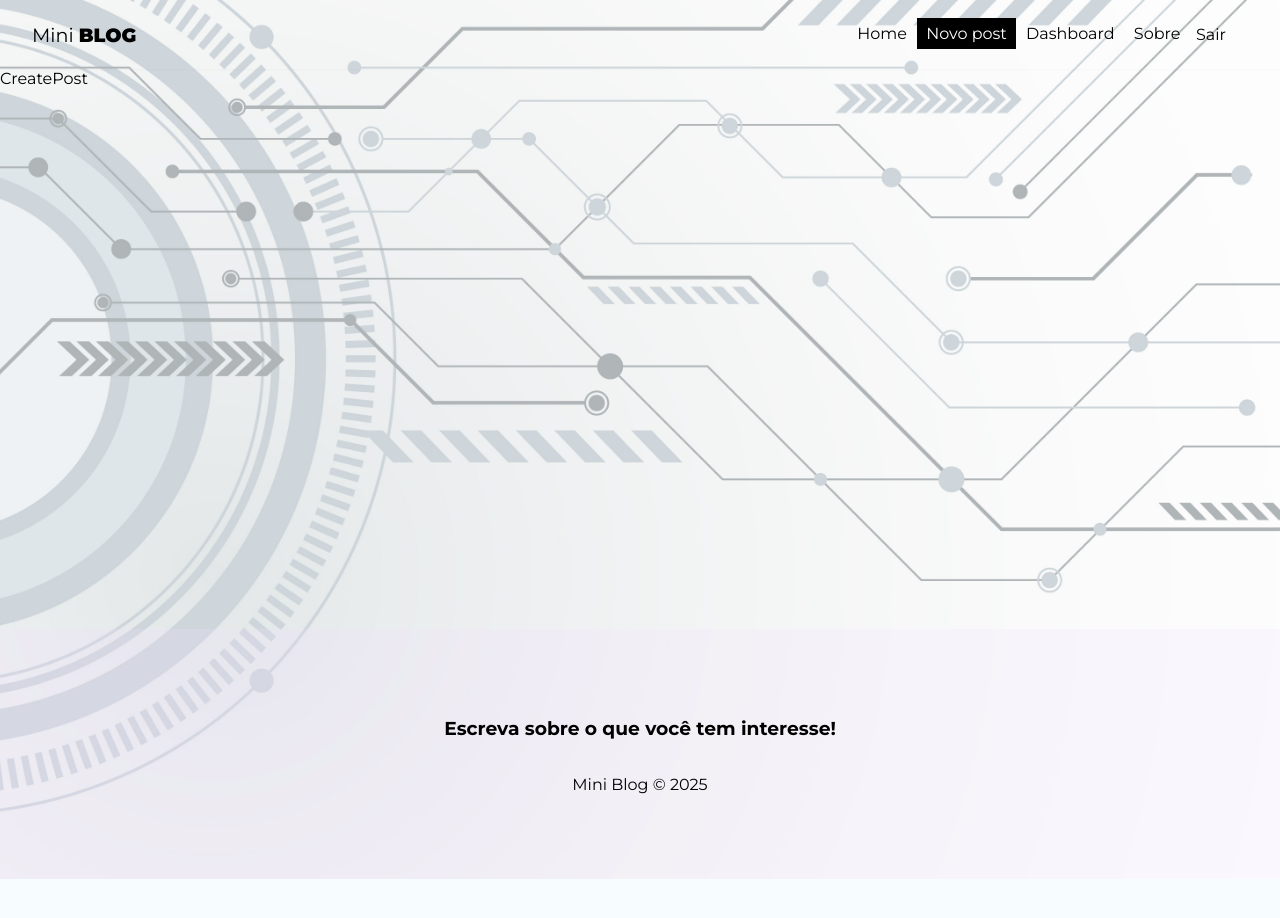
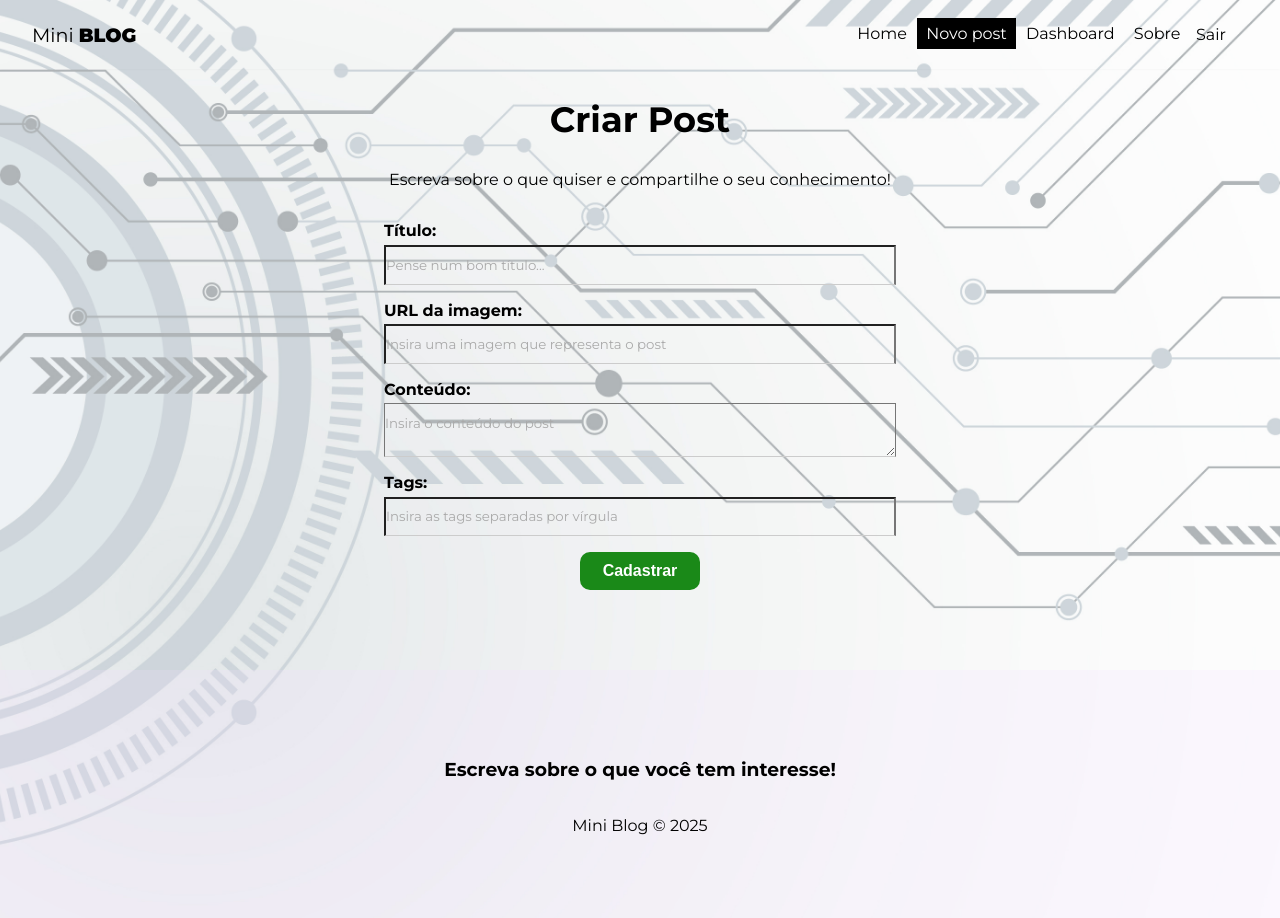
Before and after one commit to JBLimaGo/miniblog, a React (Create React App) app: page /posts/create in a window 1280 px wide. Before the commit the page ends 879 px from the top, so only its background shows below. Built offline with nearby package versions, Linux system fonts and the light colour scheme; no server answers; sample sign-in values are in the browser's storage.

Commit message:
Função Post e Inserindo dados no FireBase

```diff
--- /dev/null
+++ b/src/hooks/useInsertDocument.js
@@ -0,0 +1,68 @@
+import { useState, useEffect, useReducer } from "react";
+import { db } from "../firebase/config";
+import { collection, addDoc, Timestamp } from "firebase/firestore";
+
+const initialState = {
+  //document: null,
+  loading: null,
+  error: null,
+};
+
+const insertReducer = (state, action) => {
+  switch (action.type) {
+    case "LOADING":
+      return { loading: true, error: null };
+    case "INSERT_DOC":
+      return { loading: false, error: null };
+    case "ERROR":
+      return { loading: false, error: action.payload };
+    default:
+      return state;
+  }
+};
+
+export const useInsertDocument = (docCollection) => {
+  const [response, dispatch] = useReducer(insertReducer, initialState);
+
+  // deal with memory leak
+  const [cancelled, setCancelled] = useState(false);
+
+  const checkCancelBeforeDispatch = (action) => {
+    if (!cancelled) {
+      dispatch(action);
+    }
+  };
+
+  const insertDocument = async (document) => {
+    checkCancelBeforeDispatch({
+      type: "LOADING",
+    });
+
+    try {
+      const newDocument = { ...document, createdAt: Timestamp.now() };
+
+      const insertDocument = await addDoc(
+        collection(db, docCollection),
+        newDocument
+      );
+
+      checkCancelBeforeDispatch({
+        type: "INSERTED_DOC",
+        payload: insertDocument,
+      });
+      // const docRef = await addDoc(collection(db, docCollection), newDocument);
+      // dispatch({ type: "INSERT_DOCUMENT_SUCCESS", payload: docRef });
+    } catch (error) {
+      checkCancelBeforeDispatch({
+        type: "ERROR",
+        payload: error.message,
+      });
+    }
+  };
+
+  useEffect(() => {
+    return () => setCancelled(true);
+  }, []);
+
+  return { insertDocument, response };
+};
--- a/src/pages/CreatePost/CreatePost.js
+++ b/src/pages/CreatePost/CreatePost.js
@@ -1,9 +1,109 @@
 import styles from "./CreatePost.module.css";
 
+import { useState } from "react";
+import { useNavigate } from "react-router-dom";
+import { useAuthValue } from "../../context/AuthContext";
+import { useInsertDocument } from "../../hooks/useInsertDocument";
+
 const CreatePost = () => {
+  const [title, setTitle] = useState("");
+  const [image, setImage] = useState("");
+  const [body, setBody] = useState("");
+  const [tags, setTags] = useState("");
+  const [formError, setFormError] = useState("");
+
+  const { user } = useAuthValue();
+
+  const { insertDocument, response } = useInsertDocument("posts");
+
+  const handleSubmit = (e) => {
+    e.preventDefault();
+    setFormError("");
+
+    // Validate form
+    if (!title || !image || !body) {
+      setFormError("Please fill in all fields");
+      return;
+    }
+
+     // Converter string de tags em array
+    const tagsArray = tags.split(",").map((tag) => tag.trim().toLowerCase());
+
+    // Create post object
+    insertDocument({
+      title,
+      image,
+      body,
+      tags: tagsArray,
+      uid: user.uid,
+      createdBy: user.displayName,
+    });
+
+    // Redirect user to home page after submission
+    // Submit post to API or context
+    // console.log("Post created:", post);
+  };
+
   return (
-    <div>CreatePost</div>
-  )
-}
+    <div className={styles.create_post}>
+      <h2>Criar Post</h2>
+      <p> Escreva sobre o que quiser e compartilhe o seu conhecimento! </p>
+      <form onSubmit={handleSubmit}>
+        <label>
+          <span>Título:</span>
+          <input
+            type="text"
+            name="title"
+            required
+            placeholder="Pense num bom título..."
+            onChange={(e) => setTitle(e.target.value)}
+            value={title}
+          />
+        </label>
 
-export default CreatePost
+        <label>
+          <span>URL da imagem:</span>
+          <input
+            type="text"
+            name="image"
+            required
+            placeholder="Insira uma imagem que representa o post"
+            onChange={(e) => setImage(e.target.value)}
+            value={image}
+          />
+        </label>
+
+        <label>
+          <span>Conteúdo:</span>
+          <textarea
+            name="body"
+            required
+            placeholder="Insira o conteúdo do post"
+            onChange={(e) => setBody(e.target.value)}
+            value={body}
+          ></textarea>
+        </label>
+
+        <label>
+          <span>Tags:</span>
+          <input
+            type="text"
+            name="tags"
+            placeholder="Insira as tags separadas por vírgula"
+            onChange={(e) => setTags(e.target.value)}
+            value={tags}
+          />
+        </label>
+        {!response.loading && <button className="btn">Cadastrar</button>}
+        {response.loading && (
+          <button className="btn" disabled>
+            Aguarde...
+          </button>
+        )}
+        {response.error && <p className="error">{response.error}</p>}
+      </form>
+    </div>
+  );
+};
+
+export default CreatePost;
--- a/src/pages/CreatePost/CreatePost.module.css
+++ b/src/pages/CreatePost/CreatePost.module.css
@@ -0,0 +1,12 @@
+.create_post {
+  text-align: center;
+}
+
+.create_post h2 {
+  font-size: 2.2em;
+}
+
+.create_post p {
+  color: #000000;
+  margin-bottom: 2em;
+}
```
